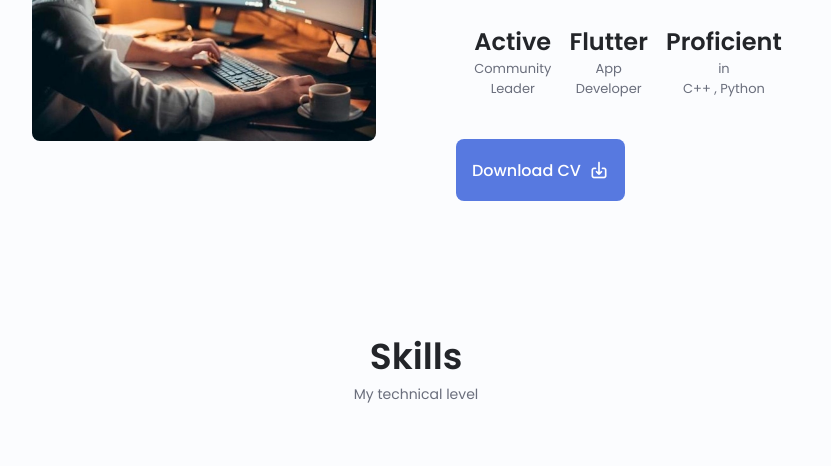
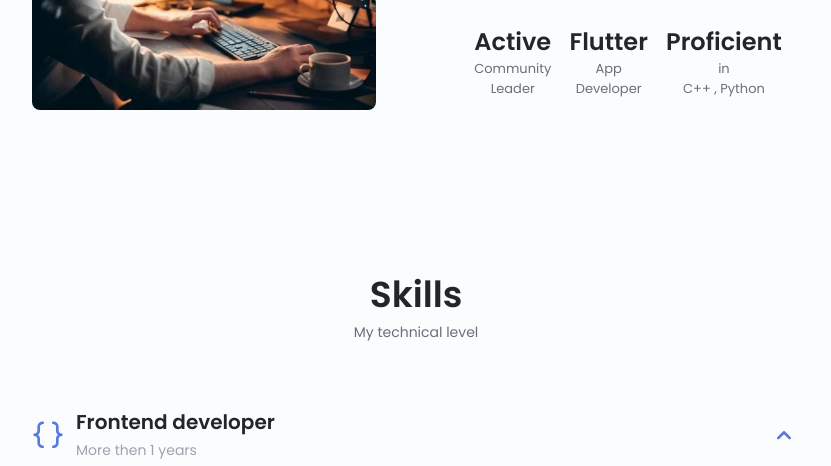
Before and after one commit to Mehak1524/Portfolio_Website, a plain HTML site: page index.html in a window 1280 px wide. Shown: the part 1120-1586 px from the top of the page, without its empty margins (224-1055 px from the left). Drawn offline with nearby package versions, Linux system fonts and the light colour scheme.

Commit message:
Update index.html

```diff
--- a/index.html
+++ b/index.html
@@ -166,12 +166,6 @@
                             <span class="about__info-name">in <br />
                                 C++ ,  Python</span>
                         </div>
-                    </div>
-
-                    <div class="about__buttons">
-                        <a download="" href="assets/pdf/mrinmoy-cv.pdf" class="button button--flex">
-                            Download CV <i class="uil uil-download-alt button__icon"></i>
-                        </a>
                     </div>
                 </div>
             </div>
```
